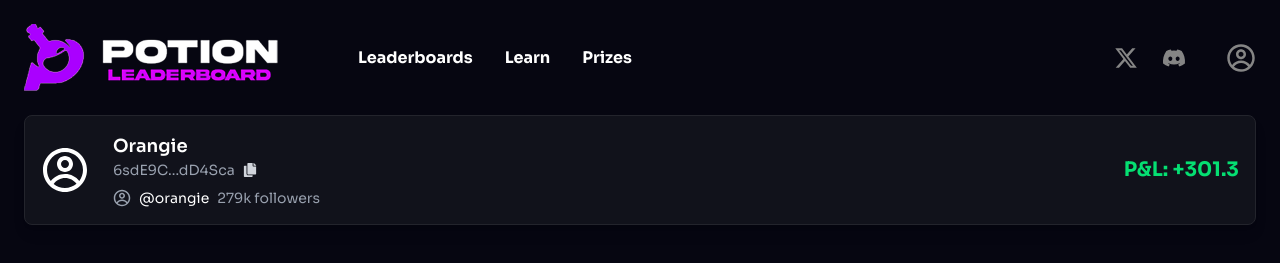
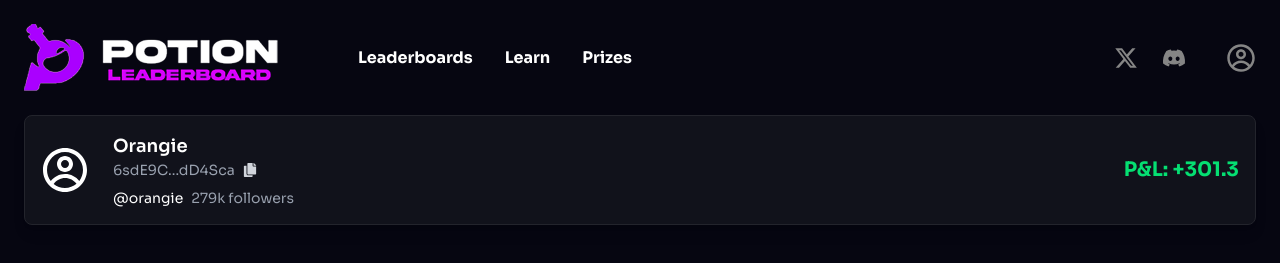
Before and after one commit to favourAyomikun/bounty-potion, a React (Vite) app: page /leaderboard-dashboard in a window 1280 px wide. Shown: the top 263 px of the page. Built offline with nearby package versions, Linux system fonts and the light colour scheme.

Commit message:
made some changes to the leaderboard dashboard

```diff
--- a/src/pages/LeaderboardDashboard.jsx
+++ b/src/pages/LeaderboardDashboard.jsx
@@ -51,7 +51,7 @@
             {/* Profile Section */}
             <div className="flex flex-col sm:flex-row items-center gap-4 sm:gap-6 p-4 bg-[#11121B] border border-[#23242C] rounded-lg shadow-lg w-full">
                 {/* Profile Picture */}
-                <div className="flex-shrink-0">
+                <div className="flex-shrink-0 cursor-pointer">
                     <CgProfile className="text-4xl sm:text-5xl" />
                 </div>
 
@@ -62,15 +62,14 @@
                     {/* Wallet Address with Copy to Clipboard */}
                     <div className="flex flex-wrap items-center justify-center sm:justify-start gap-2 text-gray-400 text-sm">
                         <span className="truncate max-w-[150px] sm:max-w-none">{profile.walletAddress}</span>
-                        <button onClick={copyToClipboard} className="text-gray-300 hover:text-white">
+                        <button onClick={copyToClipboard} className="text-gray-300 hover:text-white cursor-pointer">
                             <FaCopy />
                         </button>
                     </div>
 
                     {/* X Account Handle & Followers */}
                     <div className="flex flex-wrap justify-center sm:justify-start items-center gap-2 mt-2 text-gray-400 text-sm">
-                        <CgProfile className="text-lg" />
-                        <span className="text-white">{profile.xHandle}</span>
+                        <span className="text-white cursor-pointer">{profile.xHandle}</span>
                         <span>{profile.followers} followers</span>
                     </div>
                 </div>
```
